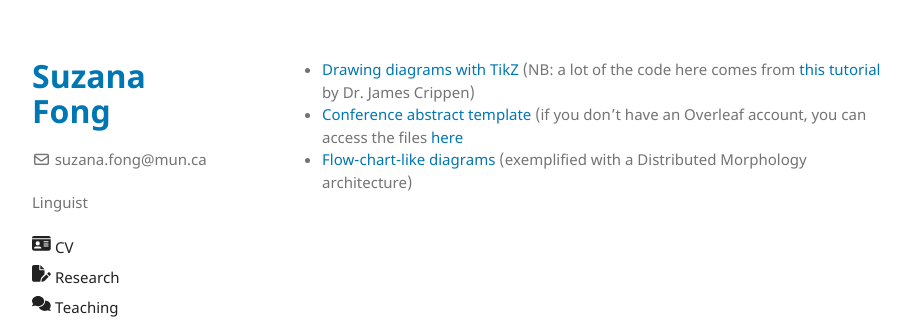
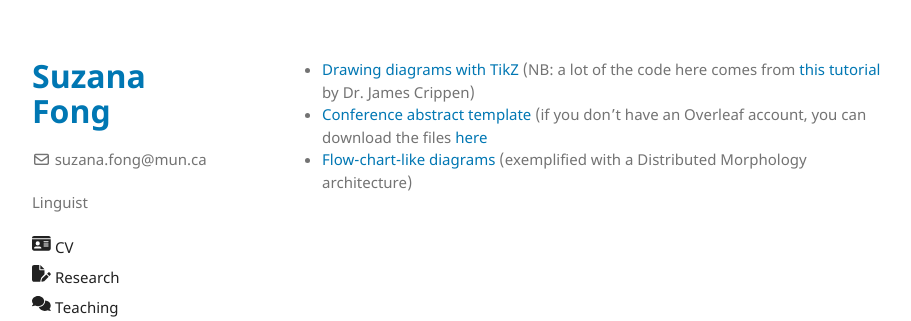
Before and after one commit to sznfng/sznfng.github.io, a Jekyll site: the page built from latex.md, in a window 1280 px wide. Shown: the top 321 px of the page, without its empty margins (178-1089 px from the left). Built offline with Jekyll 4.4.1, drawn with Linux system fonts in a browser that asks for light colours.

Commit message:
Update latex.md

```diff
--- a/latex.md
+++ b/latex.md
@@ -4,5 +4,5 @@ title: LaTeX templates and tutorials
 ---
 
 + [Drawing diagrams with TikZ](https://sznfng.github.io/mini_tikz_tutorial.pdf) (NB: a lot of the code here comes from [this tutorial](https://ling.auf.net/lingbuzz/003379) by Dr. James Crippen)
-+ [Conference abstract template](https://www.overleaf.com/latex/templates/linguistics-conference-abstract-template/sdkhkhsfstmr) (if you don't have an Overleaf account, you can access the files [here](https://www.overleaf.com/read/hcytpyymdwyh#97c8d4)
++ [Conference abstract template](https://www.overleaf.com/latex/templates/linguistics-conference-abstract-template/sdkhkhsfstmr) (if you don't have an Overleaf account, you can download the files [here](sznfng.github.io/Conferenceabstracttemplate.zip)
 + [Flow-chart-like diagrams](https://www.overleaf.com/read/gpmknxjrmfdr#735976) (exemplified with a Distributed Morphology architecture)
```
